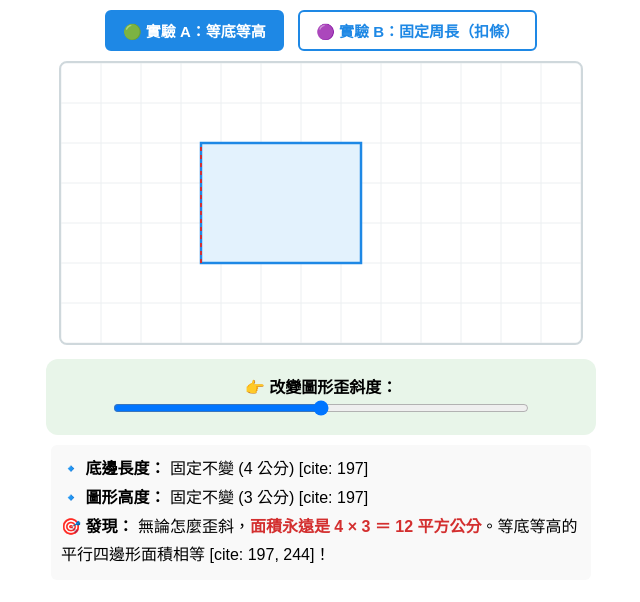
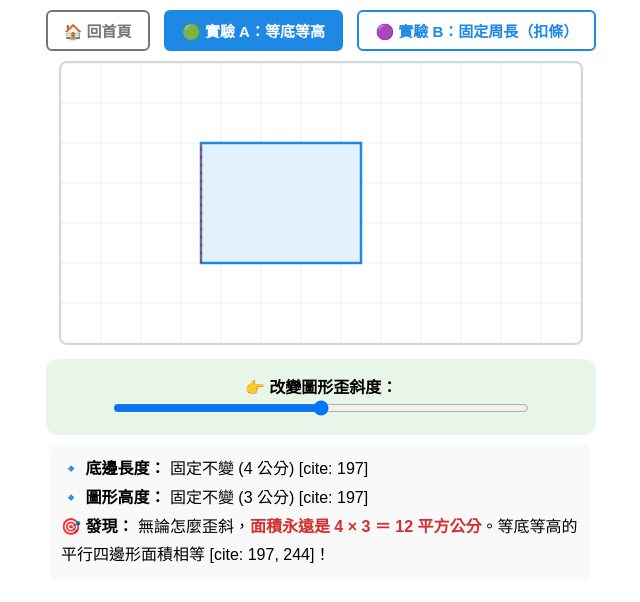
Before and after one commit to cmj303068/cmj, a plain HTML site: page 平行四邊形實驗.html in a window 1280 px wide. Shown: the whole page, without its empty margins (319-959 px from the left). Drawn offline with Linux system fonts and the light colour scheme.

Commit message:
Add Back to Home button to experiment page

```diff
--- a/平行四邊形實驗.html
+++ b/平行四邊形實驗.html
@@ -69,6 +69,7 @@
 <body>
 
   <div class="mode-selector">
+    <a href="index.html" style="text-decoration: none;"><button type="button" style="border-color: #757575; color: #757575;">🏠 回首頁</button></a>
     <button id="btn1" class="active" onclick="changeMode(1)">🟢 實驗 A：等底等高</button>
     <button id="btn2" onclick="changeMode(2)">🟣 實驗 B：固定周長（扣條）</button>
   </div>
```
